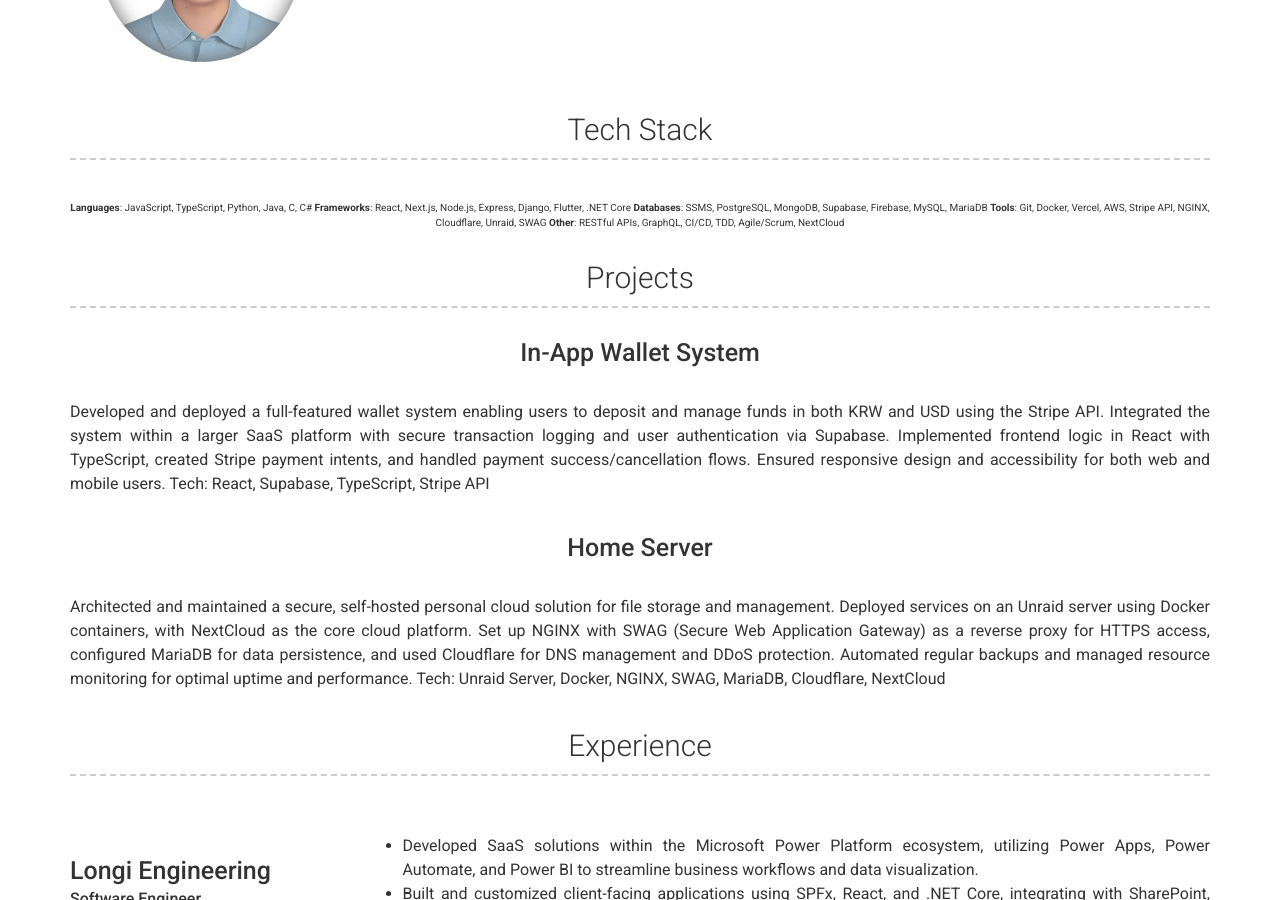
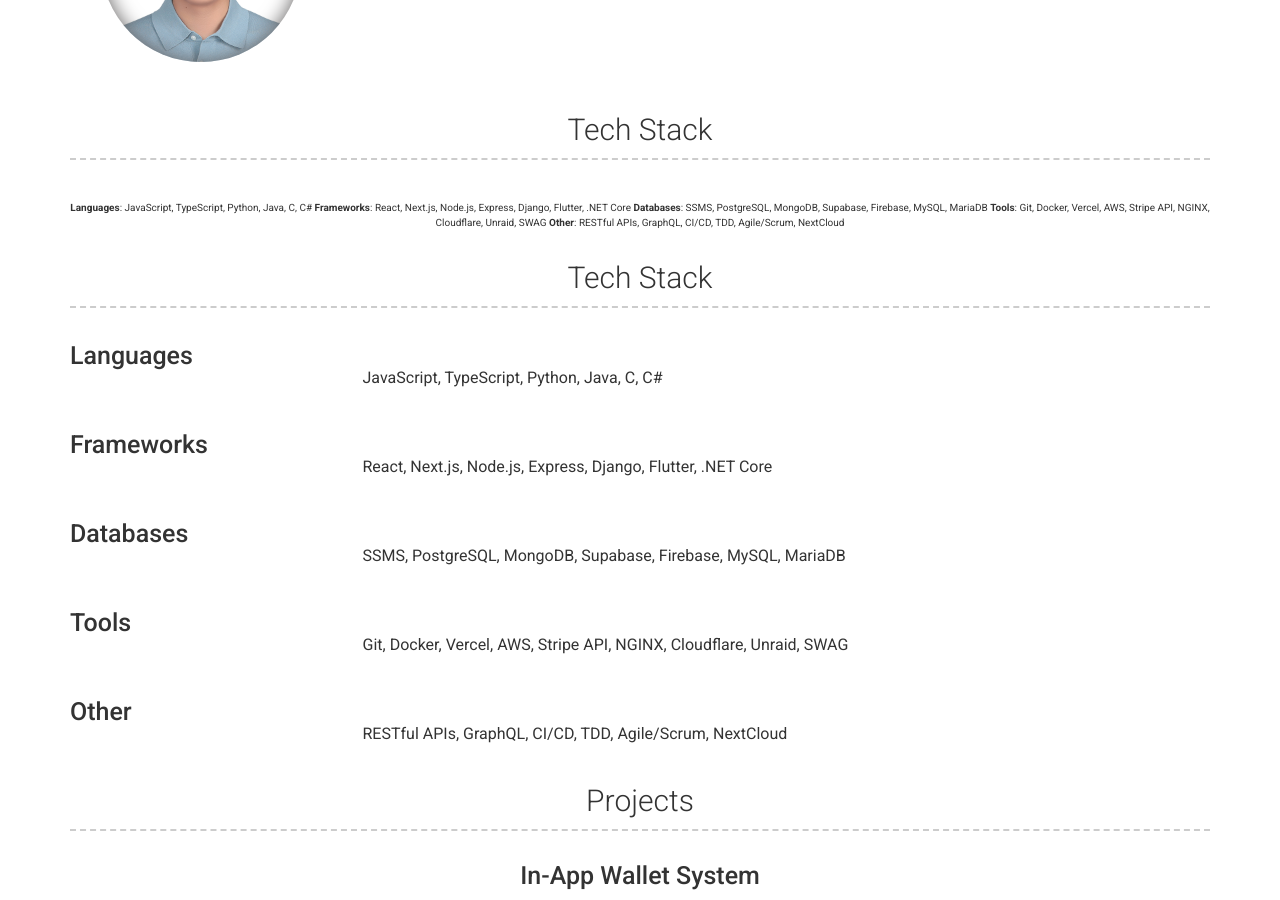
Before and after one commit to jon-a-thang/Resume-JonathanJang, a Jekyll site: the page built from index.md, in a window 1280 px wide and 900 px high, scrolled down 467 px. Built offline with Jekyll 4.4.1, drawn with Linux system fonts in a browser that asks for light colours; nearby versions of some CDN libraries.

Commit message:
new update

```diff
--- a/_config.yml
+++ b/_config.yml
@@ -66,6 +66,39 @@ content:
       <strong>Tools</strong>: Git, Docker, Vercel, AWS, Stripe API, NGINX, Cloudflare, Unraid, SWAG
       <strong>Other</strong>: RESTful APIs, GraphQL, CI/CD, TDD, Agile/Scrum, NextCloud
       </div>
+  - title: Tech Stack #### TECH STACK ####
+    layout: list # Type of content section (list/text)
+    content:
+      - layout: left
+        title: Languages
+        quote: >
+
+        description: | # this will include new lines to allow paragraphs
+            JavaScript, TypeScript, Python, Java, C, C#
+      - layout: left
+        title: Frameworks
+        quote: >
+
+        description: | # this will include new lines to allow paragraphs
+            React, Next.js, Node.js, Express, Django, Flutter, .NET Core
+      - layout: left
+        title: Databases
+        quote: >
+
+        description: | # this will include new lines to allow paragraphs
+            SSMS, PostgreSQL, MongoDB, Supabase, Firebase, MySQL, MariaDB
+      - layout: left
+        title: Tools
+        quote: >
+
+        description: | # this will include new lines to allow paragraphs
+            Git, Docker, Vercel, AWS, Stripe API, NGINX, Cloudflare, Unraid, SWAG
+      - layout: left
+        title: Other
+        quote: >
+
+        description: | # this will include new lines to allow paragraphs
+            RESTful APIs, GraphQL, CI/CD, TDD, Agile/Scrum, NextCloud
 
   - title: Projects #### PROJECTS ####
     layout: list # Type of content section (list/text)
```
